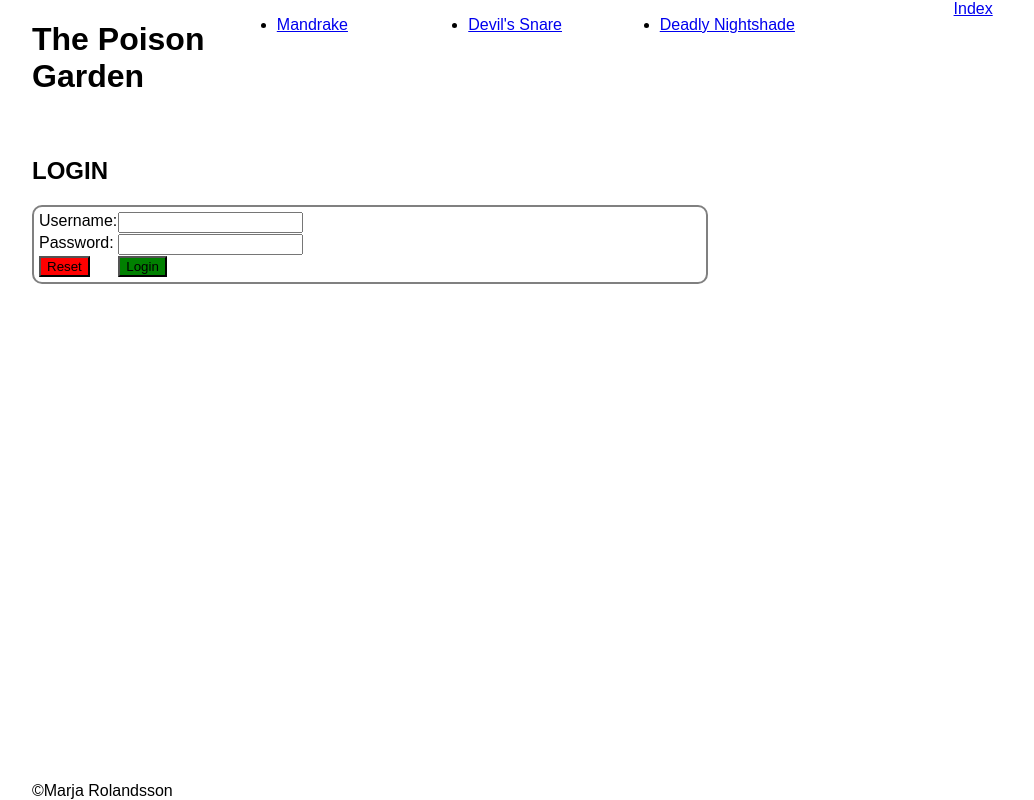
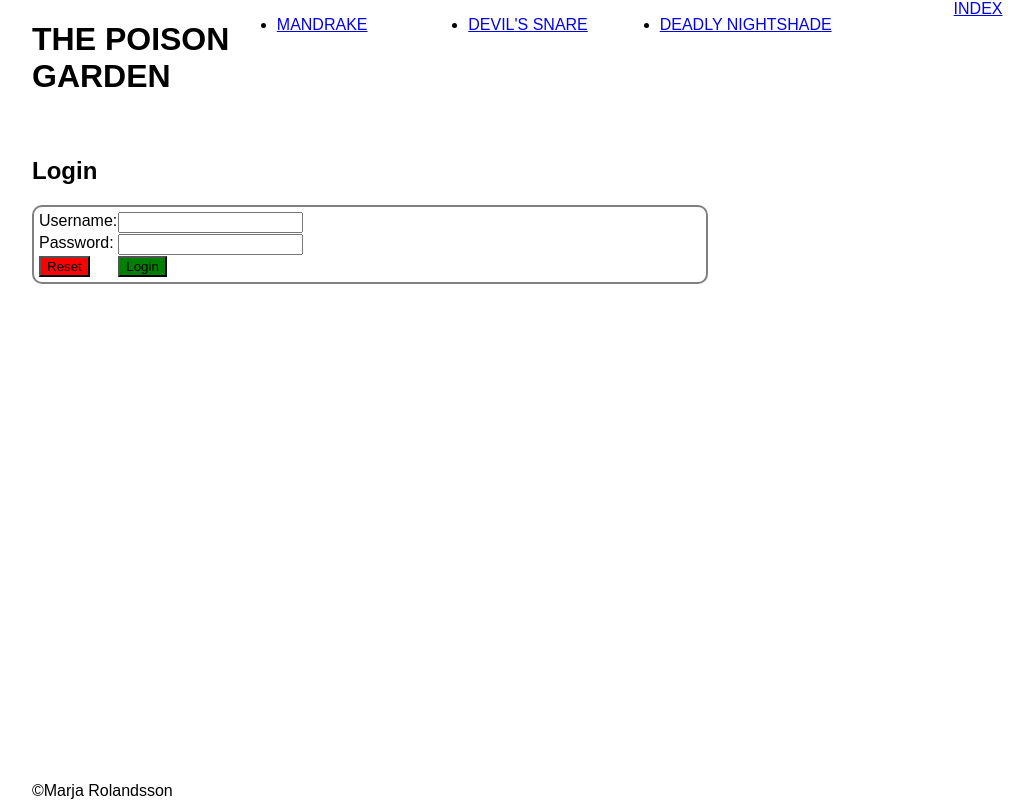
Before and after one commit to mrrj/Frontend, a plain HTML site: page login.html in a window 1280 px wide. Shown: the whole page, without its empty margins (96-1130 px from the left). Drawn offline with Linux system fonts and the light colour scheme.

Commit message:
changed to main, made login header uppercase

```diff
--- a/login.html
+++ b/login.html
@@ -6,7 +6,7 @@
         <link rel="stylesheet" href="style.css">
     </head>
     <body>
-        <header>
+        <header class="login-header">
             <h1 class ="header-title">The Poison Garden</h1>
             <nav>
             <ul class = "header-links">
@@ -18,8 +18,8 @@
             <a href="index.html" class= "switch-page">Index</a>
         </header>
 
-        <div class="login-form">
-            <h2 class="login-header">Login</h2>
+        <main class="login-form">
+            <h2 >Login</h2>
             <form>
                 <label for="username">Username:</label>
                 <input type="text" id="username" name="username">
@@ -28,7 +28,7 @@
                 <input type="reset" id="reset-button">
                 <input type="submit" value="Login" id="login-button">
             </form>
-        </div>
+        </main>
 
 
 
```
Also changed, not shown: index.html (+2 -2 lines).
